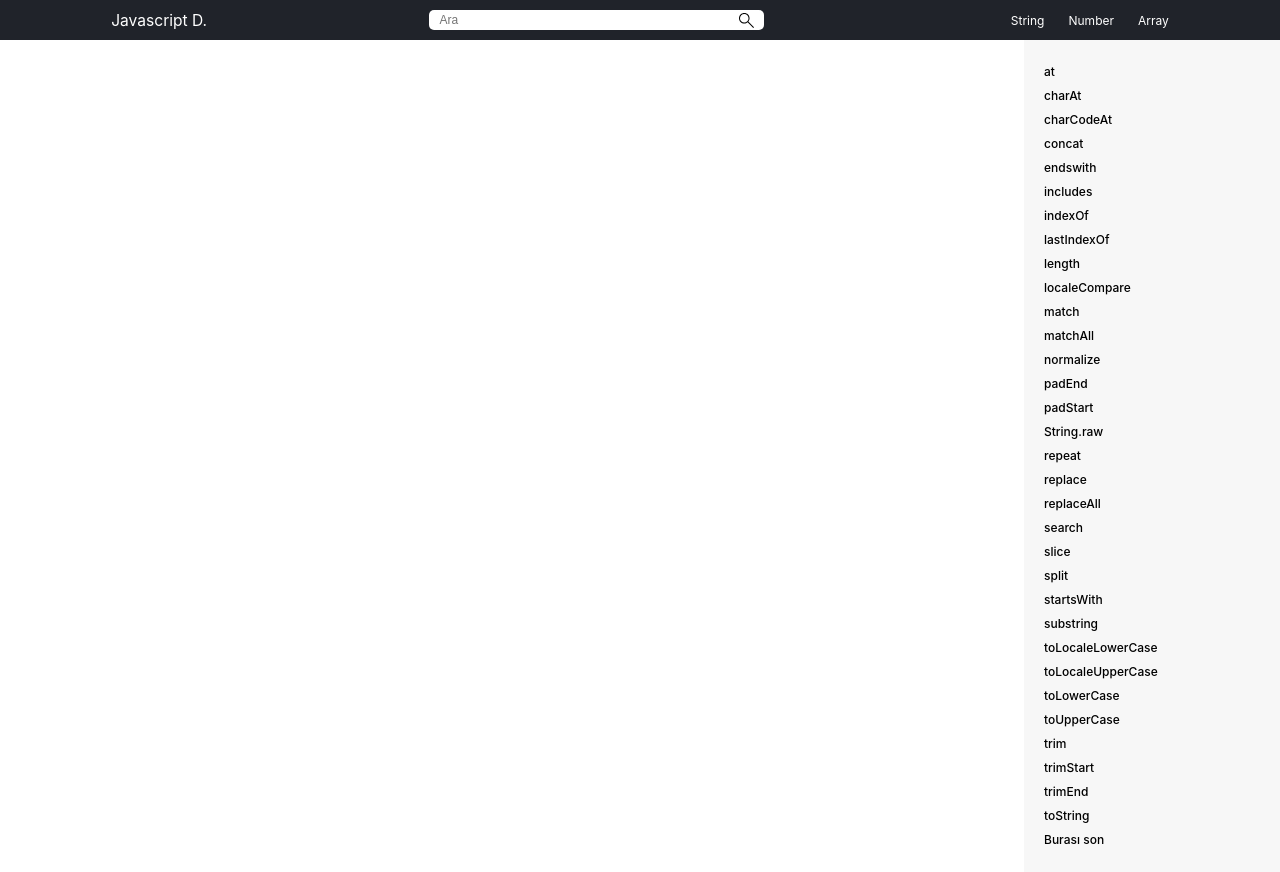
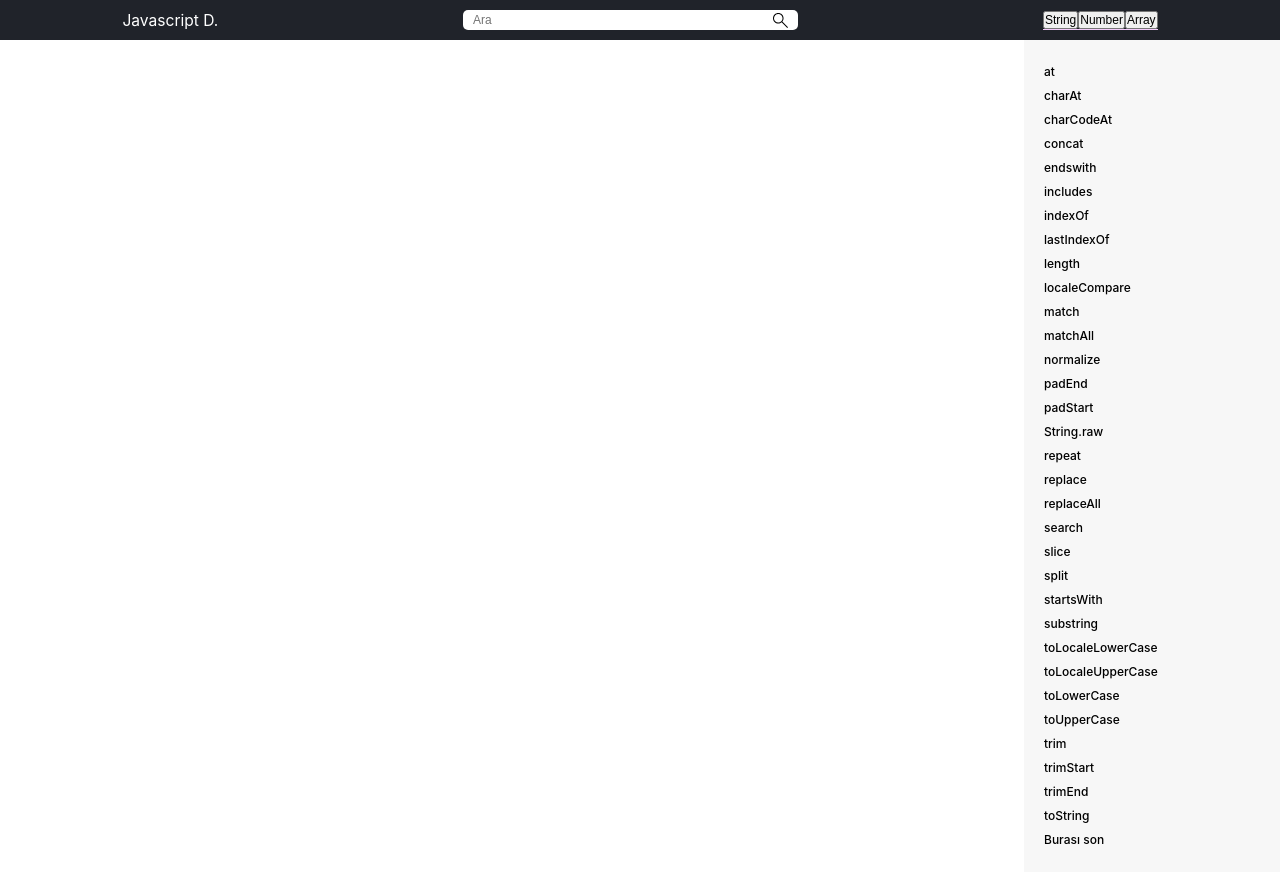
Before and after one commit to AliKarabulut/javascript-note-site, a React (Create React App) app: page / in a window 1280 px wide. Both pictures are taken after a click on the button "Hadi Başlayalım.". Built offline with nearby package versions, Linux system fonts and the light colour scheme.

Commit message:
startbutton

```diff
--- a/src/Navbar/navbar.js
+++ b/src/Navbar/navbar.js
@@ -15,17 +15,12 @@ const Navbar = (props) => {
       )}
 
       {ctx.isStart && (
-        <ul>
-          <li>
-            <a href="/">String</a>
-          </li>
-          <li>
-            <a href="/">Number</a>
-          </li>
-          <li>
-            <a href="/">Array</a>
-          </li>
-        </ul>
+        <div>
+          <button>String</button>
+          <button>Number</button>
+          <button>Array</button>
+          <div className={styles.bar}></div>
+        </div>
       )}
     </nav>
   );
--- a/src/Navbar/navbar.module.css
+++ b/src/Navbar/navbar.module.css
@@ -58,7 +58,13 @@
   color: white;
 }
 
-.navbar a:hover,
-.navbar a:active {
+.navbar button:hover,
+.navbar button:active {
   color: #f3cafb;
 }
+
+.bar{
+  width: 100%;
+  height: 1px;
+  background-color: #f3cafb;
+}
--- a/src/Start/Start.js
+++ b/src/Start/Start.js
@@ -4,7 +4,7 @@ import styles from "./Start.module.css"
 const Start = (props) =>{
     return ( <Fragment>
         <p>Dökümantasyon öğretmekten ziyade hatırlatma amacı taşımaktadır. Hatalı gördüğünüz ya da eklemek istediğiniz şeyler için githubdan destek atabilirsiniz :)</p>
-        <button onClick={props.onStart}>Hadi Başlayalım.</button>
+        <button className={styles.startButton} onClick={props.onStart}>Hadi Başlayalım.</button>
     </Fragment>)
 }
 
--- a/src/Start/Start.module.css
+++ b/src/Start/Start.module.css
@@ -5,7 +5,7 @@ p{
 
 }
 
-button{
+.startButton{
     position: absolute;
     border: 0px;
     border-radius: 10px;
@@ -20,7 +20,7 @@ button{
     transition: all .5s ;
 }
 
-button:hover{
+.startButton:hover{
     cursor:pointer;
     box-shadow: 0px 0px 20px 4px #20232A;
 }
```
